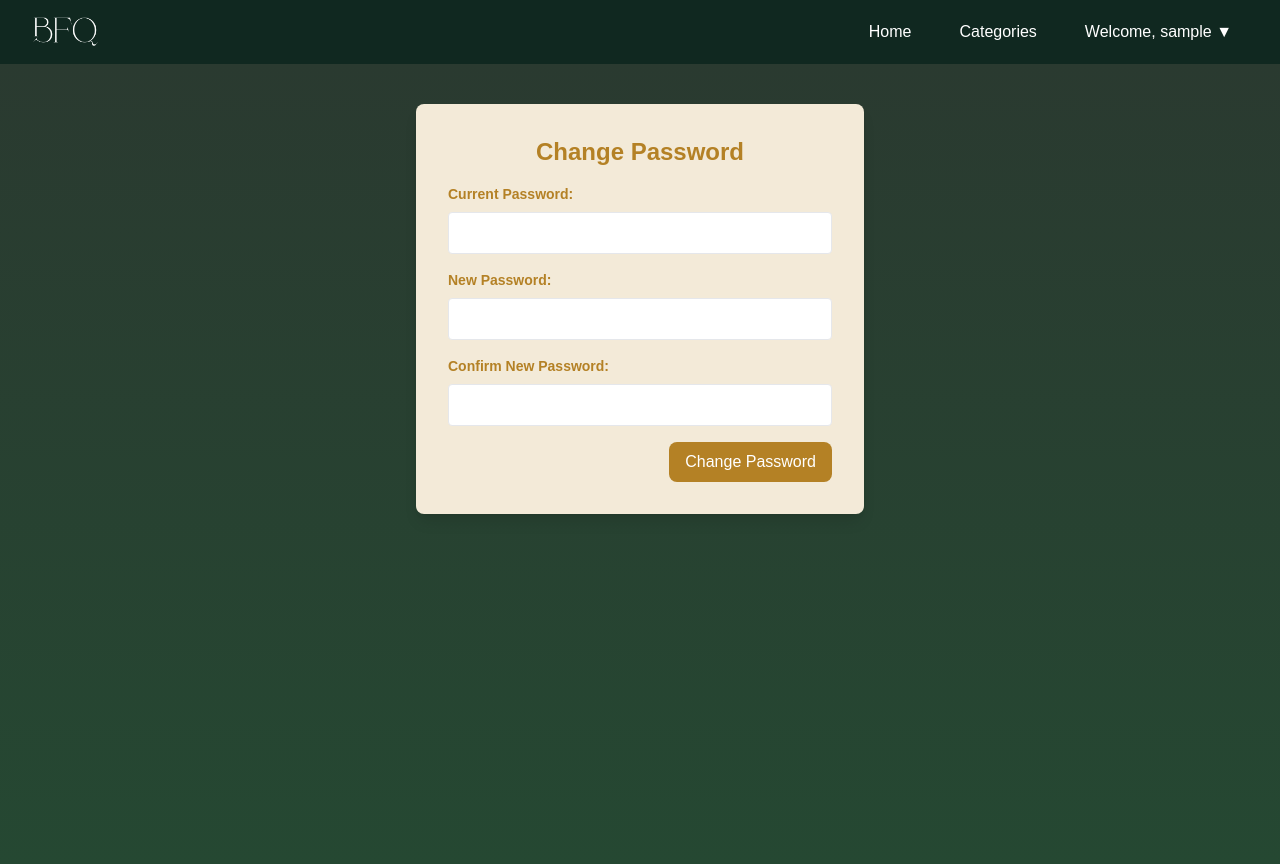
After one commit to pbp24-f09/bfq, a Django app: page /change-password/ in a window 1280 px wide. The commit adds this page. Run offline with Django 5.2, Linux system fonts and the light colour scheme; the visitor is signed in with stand-in values (Sample User, id 1); some libraries are stand-ins or nearby versions; some web fonts are replaced.

Commit message:
Added Fitur Change Password in Authentication App

```diff
--- /dev/null
+++ b/authentication/templates/change_password.html
@@ -0,0 +1,47 @@
+{% extends 'base.html' %}
+{% load static %}
+
+{% block meta %}
+<title>Change Password</title>
+{% endblock meta %}
+
+{% block content %}
+{% include 'navbar.html' %}
+
+<div class="min-h-screen bg-gradient-to-b from-[#2A3A30] to-[#254832] flex flex-col items-center py-10 mt-16">
+  <div class="bg-[#F3EAD8] shadow-lg rounded-lg p-8 w-full max-w-md">
+    <h1 class="text-2xl font-bold text-[#B48125] mb-4 text-center">Change Password</h1>
+    <form method="post" action="{% url 'change_password' %}">
+      {% csrf_token %}
+
+      <!-- Pesan sukses atau error -->
+      {% if messages %}
+        {% for message in messages %}
+          <p class="mb-4 text-center {% if message.extra_tags == 'error' %}text-red-500{% elif message.extra_tags == 'success' %}text-green-500{% endif %}">
+            {{ message }}
+          </p>
+        {% endfor %}
+      {% endif %}
+
+      <div class="mb-4">
+        <label class="block text-[#B48125] text-sm font-bold mb-2">Current Password:</label>
+        <input type="password" name="old_password" class="form-input w-full p-2 border rounded" required>
+      </div>
+      <div class="mb-4">
+        <label class="block text-[#B48125] text-sm font-bold mb-2">New Password:</label>
+        <input type="password" name="new_password" class="form-input w-full p-2 border rounded" required>
+      </div>
+      <div class="mb-4">
+        <label class="block text-[#B48125] text-sm font-bold mb-2">Confirm New Password:</label>
+        <input type="password" name="confirm_password" class="form-input w-full p-2 border rounded" required>
+      </div>
+      <div class="flex justify-end space-x-4">
+        <button type="submit" class="bg-[#B48125] hover:bg-[#8C3F0D] text-white py-2 px-4 rounded-lg">
+          Change Password
+        </button>
+      </div>
+    </form>
+  </div>
+</div>
+
+{% endblock content %}
--- a/authentication/urls.py
+++ b/authentication/urls.py
@@ -11,5 +11,5 @@ urlpatterns = [
     path('update-profile/', views.update_profile, name='update_profile'),
     path('update-photo/', views.update_photo, name='update_photo'),
     path('delete-photo/', views.delete_photo, name='delete_photo'),
-    # path('change-password/', views.change_password, name='change_password'),
+    path('change-password/', views.change_password, name='change_password'),
 ]
--- a/authentication/views.py
+++ b/authentication/views.py
@@ -1,15 +1,15 @@
 import datetime
-from .models import CustomUser
-from .forms import UserRegistrationForm, UserLoginForm, EditProfileForm, EditPhotoForm
+from .forms import UserRegistrationForm, EditProfileForm
 from .decorators import role_required
 from django.urls import reverse
 from django.http import HttpResponseRedirect, HttpResponse
-from django.shortcuts import render, redirect, get_object_or_404
+from django.shortcuts import render, redirect
 from django.contrib import messages
-from django.contrib.auth import authenticate, login, logout
+from django.contrib.auth import login, logout, update_session_auth_hash
 from django.contrib.auth.decorators import login_required
 from django.views.decorators.csrf import csrf_exempt
-from django.contrib.auth.forms import UserCreationForm, AuthenticationForm
+from django.contrib.auth.forms import AuthenticationForm
+from django.contrib.auth.hashers import check_password
 
 def register_user(request):
     if request.method == 'POST':
@@ -92,6 +92,35 @@ def delete_photo(request):
     return HttpResponse("Method not allowed", status=405)
 
 @login_required
+def change_password(request):
+    if request.method == 'POST':
+        old_password = request.POST.get('old_password')
+        new_password = request.POST.get('new_password')
+        confirm_password = request.POST.get('confirm_password')
+
+        user = request.user
+
+        # Verifikasi password lama
+        if not check_password(old_password, user.password):
+            messages.error(request, 'Incorrect current password.', extra_tags='error')
+            return redirect('change_password')
+
+        # Validasi password baru
+        if new_password != confirm_password:
+            messages.error(request, 'New passwords do not match.', extra_tags='error')
+            return redirect('change_password')
+
+        # Ubah password dan update session
+        user.set_password(new_password)
+        user.save()
+        update_session_auth_hash(request, user)
+
+        messages.success(request, 'Password changed successfully!', extra_tags='success')
+        return redirect('change_password')
+
+    return render(request, 'change_password.html')
+
+@login_required
 @role_required('customer')
 def customer_dashboard(request):
     return render(request, 'main_customer.html')
@@ -106,7 +135,6 @@ def profile(request):
     user = request.user
     return render(request, 'user_profile.html', {'user': user})
 
-
 def logout_user(request):
     logout(request)
     response = redirect('main:show_main')
--- a/templates/navbar.html
+++ b/templates/navbar.html
@@ -23,6 +23,7 @@
             </button>
             <div id="dropdownMenu" class="hidden absolute right-0 mt-2 w-48 bg-white rounded-md shadow-lg py-1 z-50">
               <a href="{% url 'profile' %}" class="dropdown-item">Profile</a>
+              <a href="{% url 'change_password' %}" class="dropdown-item">Change Password</a>
               <a href="{% url 'logout' %}" class="dropdown-item">Logout</a>
             </div>
           </div>
```
